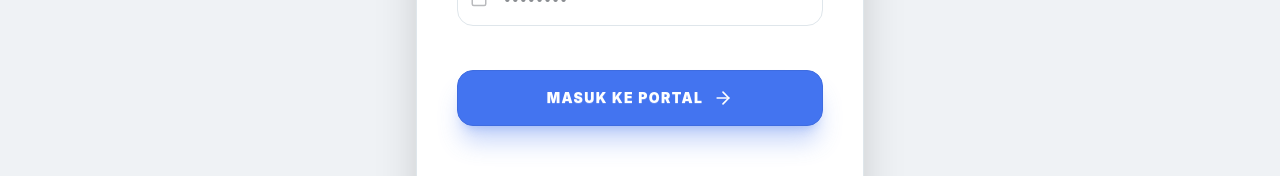
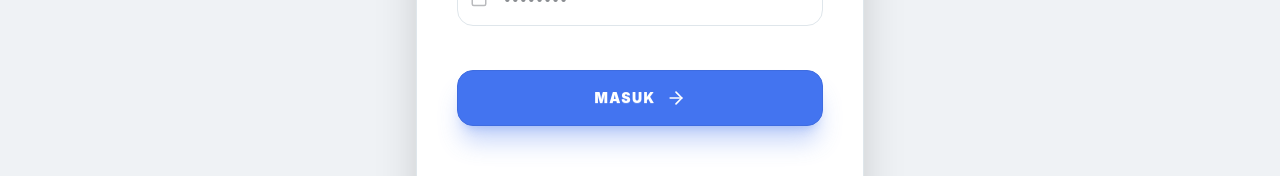
Before and after one commit to dedybayu/administrasi-rt-fe, a React (Vite) app: page /login in a window 1280 px wide. Shown: the part 430-606 px from the top of the page. Built offline with nearby package versions, Linux system fonts and the light colour scheme; no server answers.

Commit message:
cahnge: submit login button

```diff
--- a/src/pages/login_page/Login.tsx
+++ b/src/pages/login_page/Login.tsx
@@ -105,7 +105,7 @@ export default function Login() {
                   <span className="loading loading-spinner"></span>
                 ) : (
                   <>
-                    Masuk Ke Portal
+                    Masuk
                     <ArrowRight size={20} className="ml-1" />
                   </>
                 )}
```
